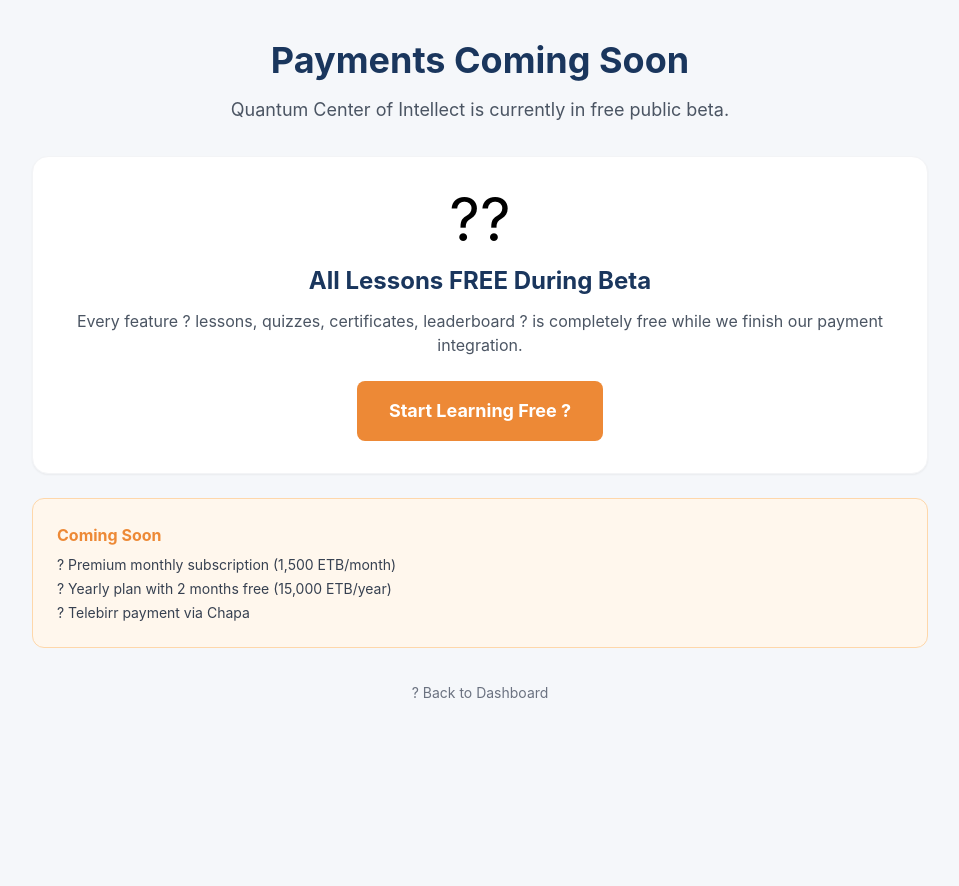
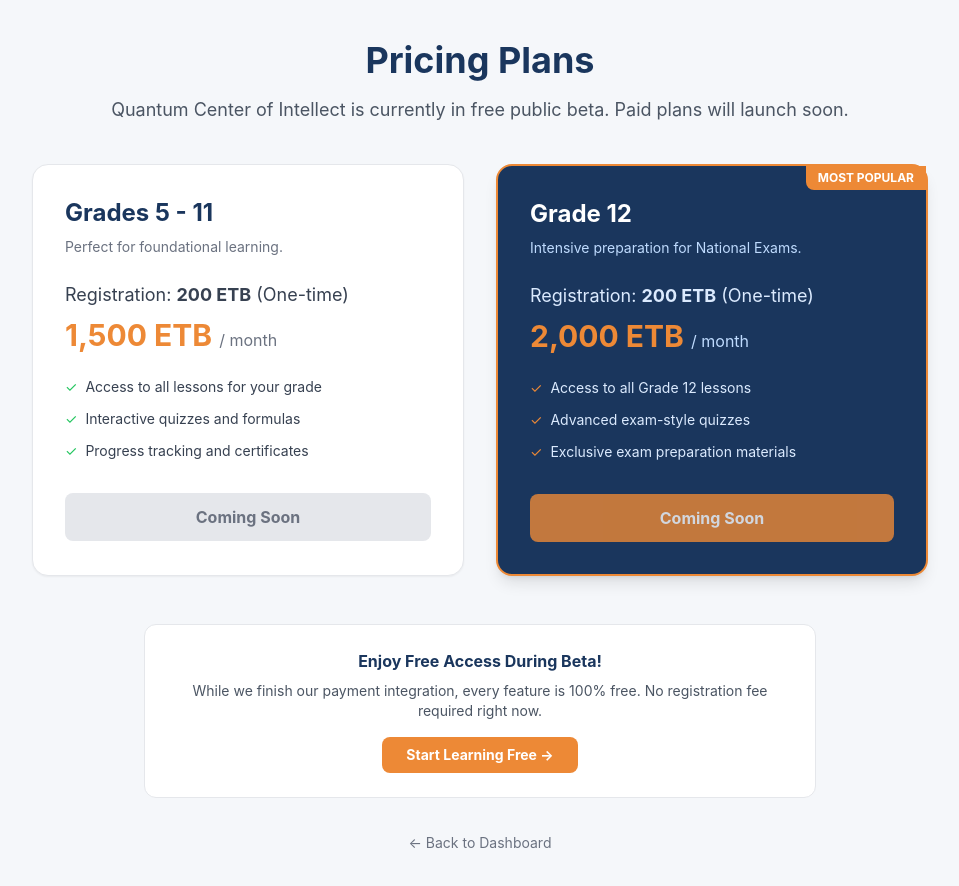
Before and after one commit to yonasmax/quantum-center-of-intellect, a React (Vite) app: page /pricing in a window 1280 px wide. Shown: the top 886 px of the page, without its empty margins (160-1119 px from the left). Before the commit the page ends 800 px from the top, so only its background shows below. Built offline with nearby package versions, Linux system fonts and the light colour scheme.

Commit message:
Update: New pricing structure (1500/2000 + 200 registration)

```diff
--- a/src/pages/Pricing.jsx
+++ b/src/pages/Pricing.jsx
@@ -4,43 +4,76 @@
 export default function Pricing() {
   return (
     <div className="min-h-screen bg-[#F5F7FA] py-10 px-6">
-      <div className="max-w-4xl mx-auto text-center">
+      <div className="max-w-5xl mx-auto text-center">
         <h1 className="text-4xl font-bold text-[#1A365D] mb-4">
-          Payments Coming Soon
+          Pricing Plans
         </h1>
-        <p className="text-gray-600 mb-8 text-lg">
-          Quantum Center of Intellect is currently in free public beta.
+        <p className="text-gray-600 mb-10 text-lg">
+          Quantum Center of Intellect is currently in free public beta. Paid plans will launch soon.
         </p>
 
-        <div className="bg-white p-8 rounded-2xl shadow-sm border border-gray-100 mb-6">
-          <div className="text-6xl mb-4">??</div>
-          <h2 className="text-2xl font-bold text-[#1A365D] mb-3">
-            All Lessons FREE During Beta
-          </h2>
-          <p className="text-gray-600 mb-6">
-            Every feature ? lessons, quizzes, certificates, leaderboard ?
-            is completely free while we finish our payment integration.
-          </p>
-          <Link
-            to="/catalog"
-            className="inline-block bg-[#ED8936] hover:bg-orange-500 text-white px-8 py-4 rounded-lg font-bold text-lg"
-          >
-            Start Learning Free ?
-          </Link>
+        {/* Pricing Cards */}
+        <div className="grid grid-cols-1 md:grid-cols-2 gap-8 max-w-4xl mx-auto text-left">
+
+          {/* Grades 5-11 Card */}
+          <div className="bg-white p-8 rounded-2xl shadow-sm border border-gray-200">
+            <h2 className="text-2xl font-bold text-[#1A365D] mb-2">Grades 5 - 11</h2>
+            <p className="text-sm text-gray-500 mb-6">Perfect for foundational learning.</p>
+
+            <div className="mb-6 space-y-2">
+              <p className="text-lg text-gray-700">Registration: <strong>200 ETB</strong> (One-time)</p>
+              <p className="text-3xl font-bold text-[#ED8936]">1,500 ETB <span className="text-base text-gray-500 font-normal">/ month</span></p>
+            </div>
+
+            <ul className="space-y-3 mb-8 text-sm text-gray-700">
+              <li className="flex gap-2"><span className="text-green-500">✓</span> Access to all lessons for your grade</li>
+              <li className="flex gap-2"><span className="text-green-500">✓</span> Interactive quizzes and formulas</li>
+              <li className="flex gap-2"><span className="text-green-500">✓</span> Progress tracking and certificates</li>
+            </ul>
+
+            <button disabled className="w-full bg-gray-200 text-gray-500 py-3 rounded-lg font-bold cursor-not-allowed">
+              Coming Soon
+            </button>
+          </div>
+
+          {/* Grade 12 Card */}
+          <div className="bg-[#1A365D] p-8 rounded-2xl shadow-lg border-2 border-[#ED8936] text-white relative">
+            <div className="absolute top-0 right-0 bg-[#ED8936] text-white text-xs font-bold px-3 py-1 rounded-bl-lg">MOST POPULAR</div>
+            <h2 className="text-2xl font-bold mb-2">Grade 12</h2>
+            <p className="text-sm text-blue-200 mb-6">Intensive preparation for National Exams.</p>
+
+            <div className="mb-6 space-y-2">
+              <p className="text-lg text-blue-100">Registration: <strong>200 ETB</strong> (One-time)</p>
+              <p className="text-3xl font-bold text-[#ED8936]">2,000 ETB <span className="text-base text-blue-200 font-normal">/ month</span></p>
+            </div>
+
+            <ul className="space-y-3 mb-8 text-sm text-blue-100">
+              <li className="flex gap-2"><span className="text-[#ED8936]">✓</span> Access to all Grade 12 lessons</li>
+              <li className="flex gap-2"><span className="text-[#ED8936]">✓</span> Advanced exam-style quizzes</li>
+              <li className="flex gap-2"><span className="text-[#ED8936]">✓</span> Exclusive exam preparation materials</li>
+            </ul>
+
+            <button disabled className="w-full bg-[#ED8936] text-white py-3 rounded-lg font-bold opacity-80 cursor-not-allowed">
+              Coming Soon
+            </button>
+          </div>
+
         </div>
 
-        <div className="bg-orange-50 border border-orange-200 rounded-xl p-6 text-left">
-          <h3 className="font-bold text-[#ED8936] mb-2">Coming Soon</h3>
-          <ul className="text-sm text-gray-700 space-y-1">
-            <li>? Premium monthly subscription (1,500 ETB/month)</li>
-            <li>? Yearly plan with 2 months free (15,000 ETB/year)</li>
-            <li>? Telebirr payment via Chapa</li>
-          </ul>
+        {/* Free Beta Banner */}
+        <div className="mt-12 bg-white p-6 rounded-xl border border-gray-200 max-w-2xl mx-auto">
+          <h3 className="font-bold text-[#1A365D] mb-2">Enjoy Free Access During Beta!</h3>
+          <p className="text-sm text-gray-600 mb-4">
+            While we finish our payment integration, every feature is 100% free. No registration fee required right now.
+          </p>
+          <Link to="/catalog" className="inline-block bg-[#ED8936] hover:bg-orange-500 text-white px-6 py-2 rounded-lg font-bold text-sm">
+            Start Learning Free →
+          </Link>
         </div>
 
         <div className="mt-8">
           <Link to="/dashboard" className="text-sm text-gray-500 hover:text-[#1A365D]">
-            ? Back to Dashboard
+            ← Back to Dashboard
           </Link>
         </div>
       </div>
```
